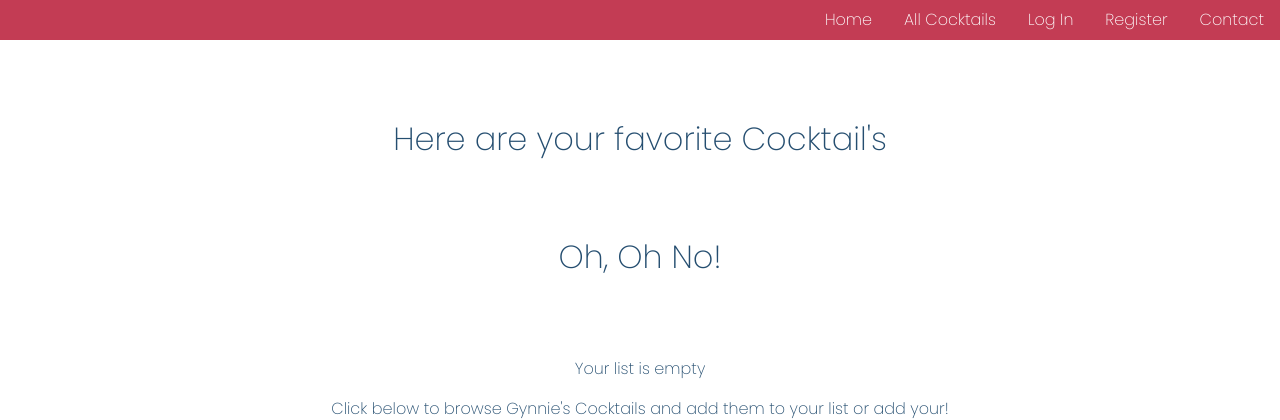
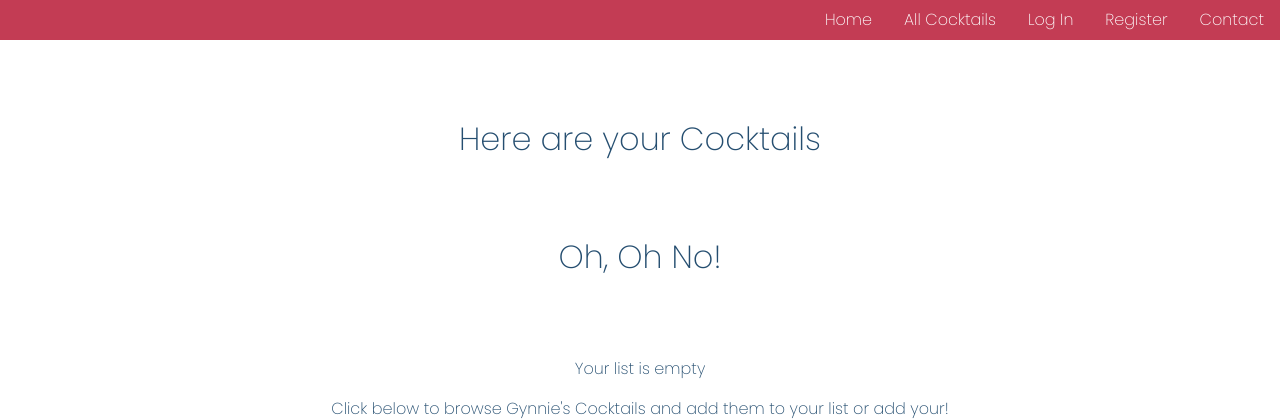
Before and after one commit to Taitdanielle/Gynnie, a Flask app: page /cocktailpage in a window 1280 px wide. Shown: the top 420 px of the page. Run offline with Flask 2, Linux system fonts and the light colour scheme; data that the repository does not hold is empty; some libraries are stand-ins or nearby versions.

Commit message:
changed content of h2 in my cocktails page

```diff
--- a/templates/pages/cocktails/my-cocktails.html
+++ b/templates/pages/cocktails/my-cocktails.html
@@ -4,7 +4,7 @@
     <div class="col-sm-12">
         <div class="my-list">
 
-            <h2 class="my-list__title">Here are your favorite Cocktail's</h2>
+            <h2 class="my-list__title">Here are your Cocktails</h2>
 
             <div class="my-list__no-cocktails">
                 <h2 class="my-list__title">Oh, Oh No!</h2>
```
